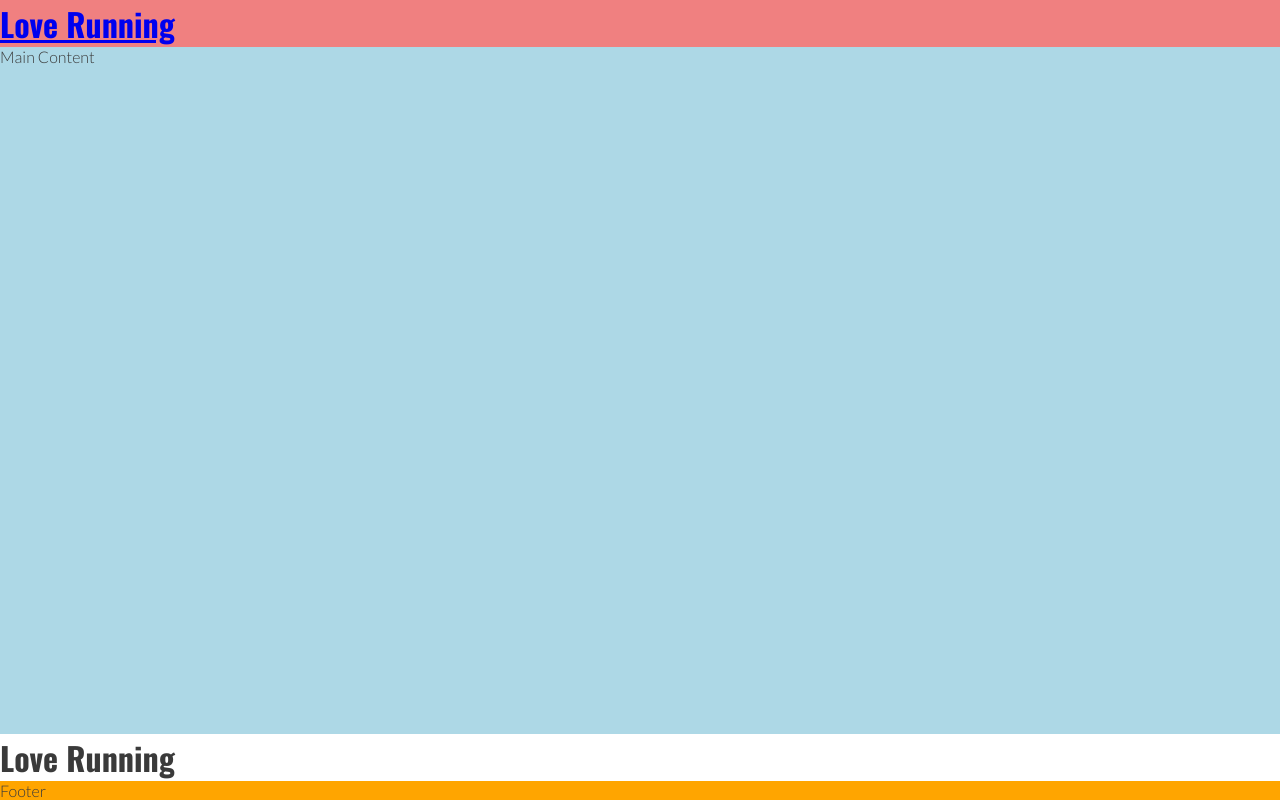
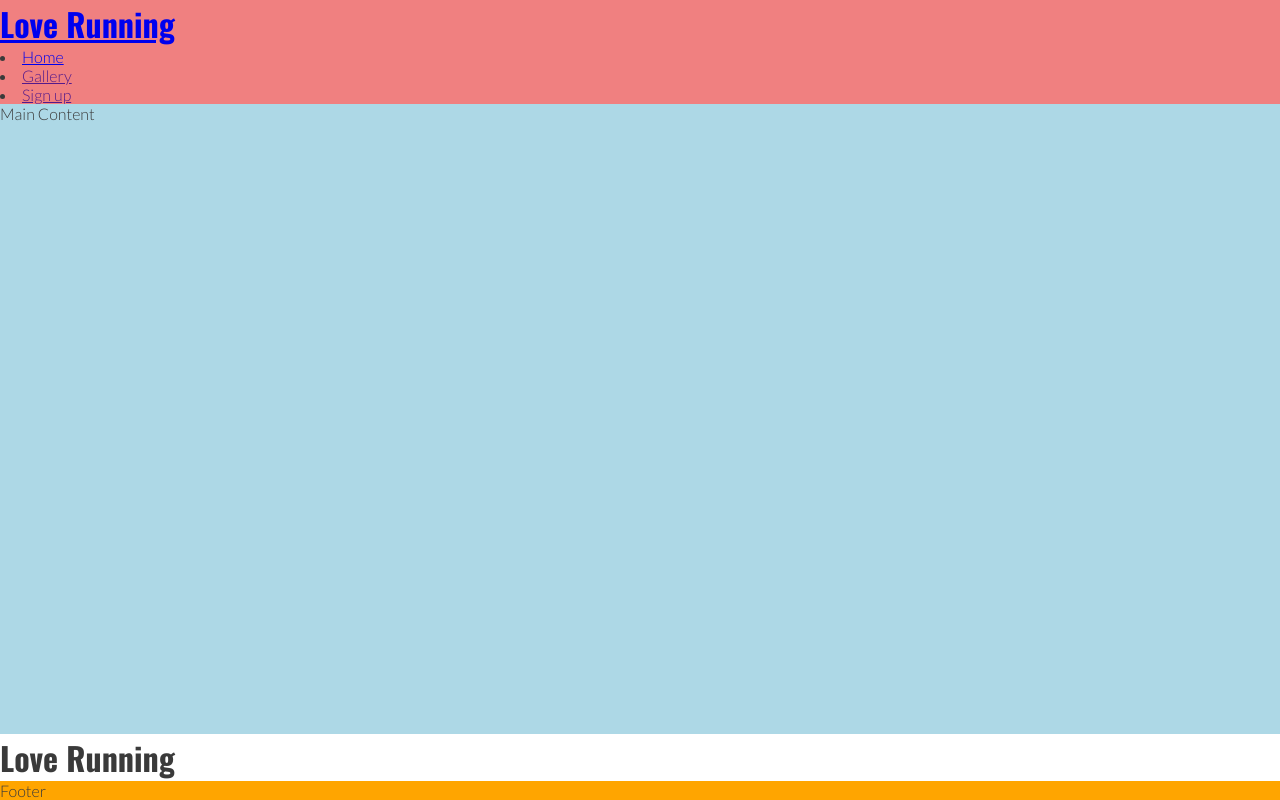
Before and after one commit to famtrooper-spec/love-running, a plain HTML site: page index.html in a window 1280 px wide. Drawn offline with nearby package versions, Linux system fonts and the light colour scheme.

Commit message:
added logo and created nav section

```diff
--- a/index.html
+++ b/index.html
@@ -36,6 +36,13 @@
     <a href="index.html">
        <h1 id="logo"> Love Running </h1>
     </a>
+    <nav>
+        <ul></ul>
+            <li><a href="index.html">Home</a></li>
+            <li><a href="">Gallery</a></li>
+            <li><a href="">Sign up</a></li>
+        </ul>
+    </nav>
   </header>
 <!--Main Content-->
   <main>Main Content</main>
```
